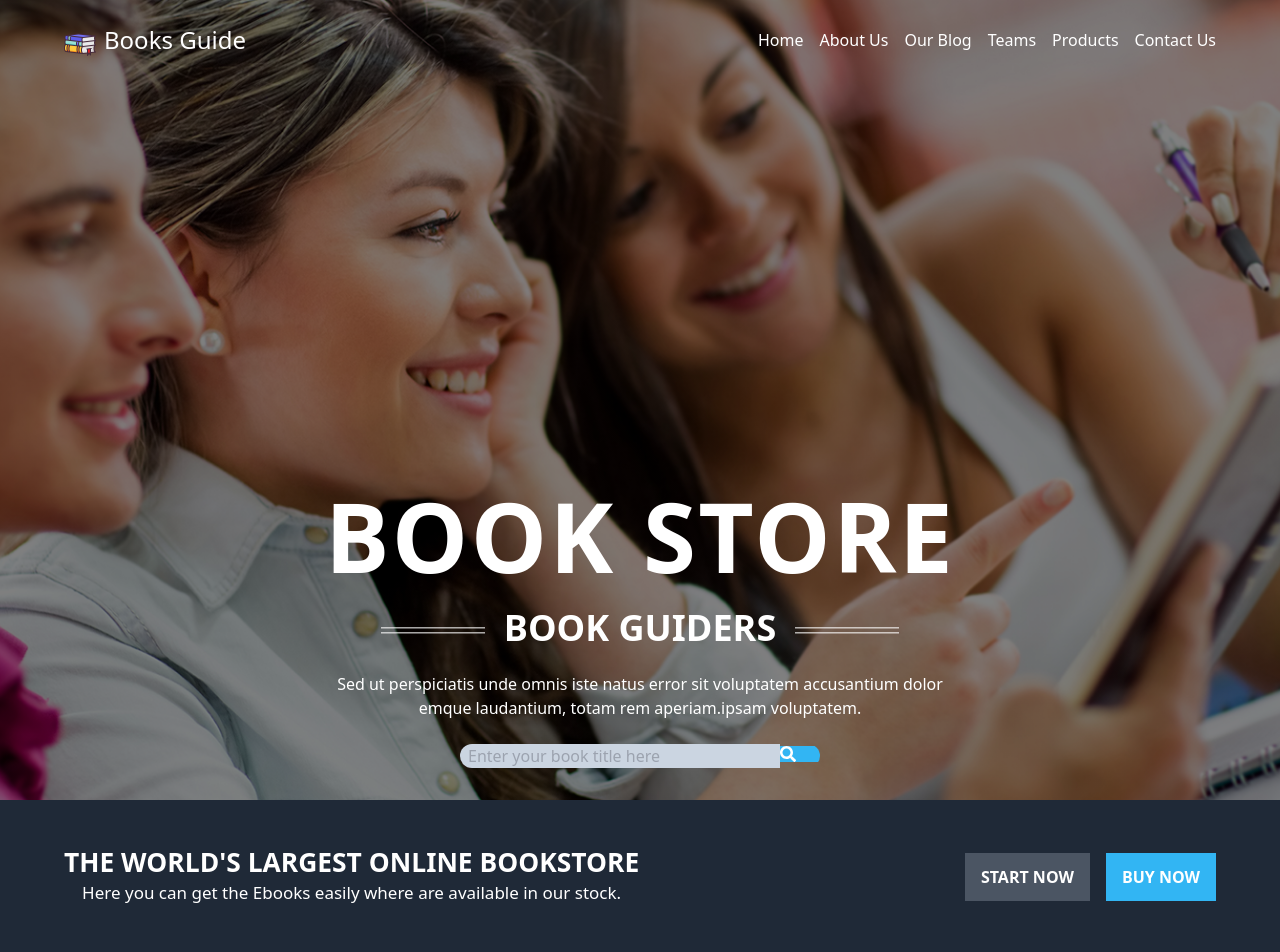
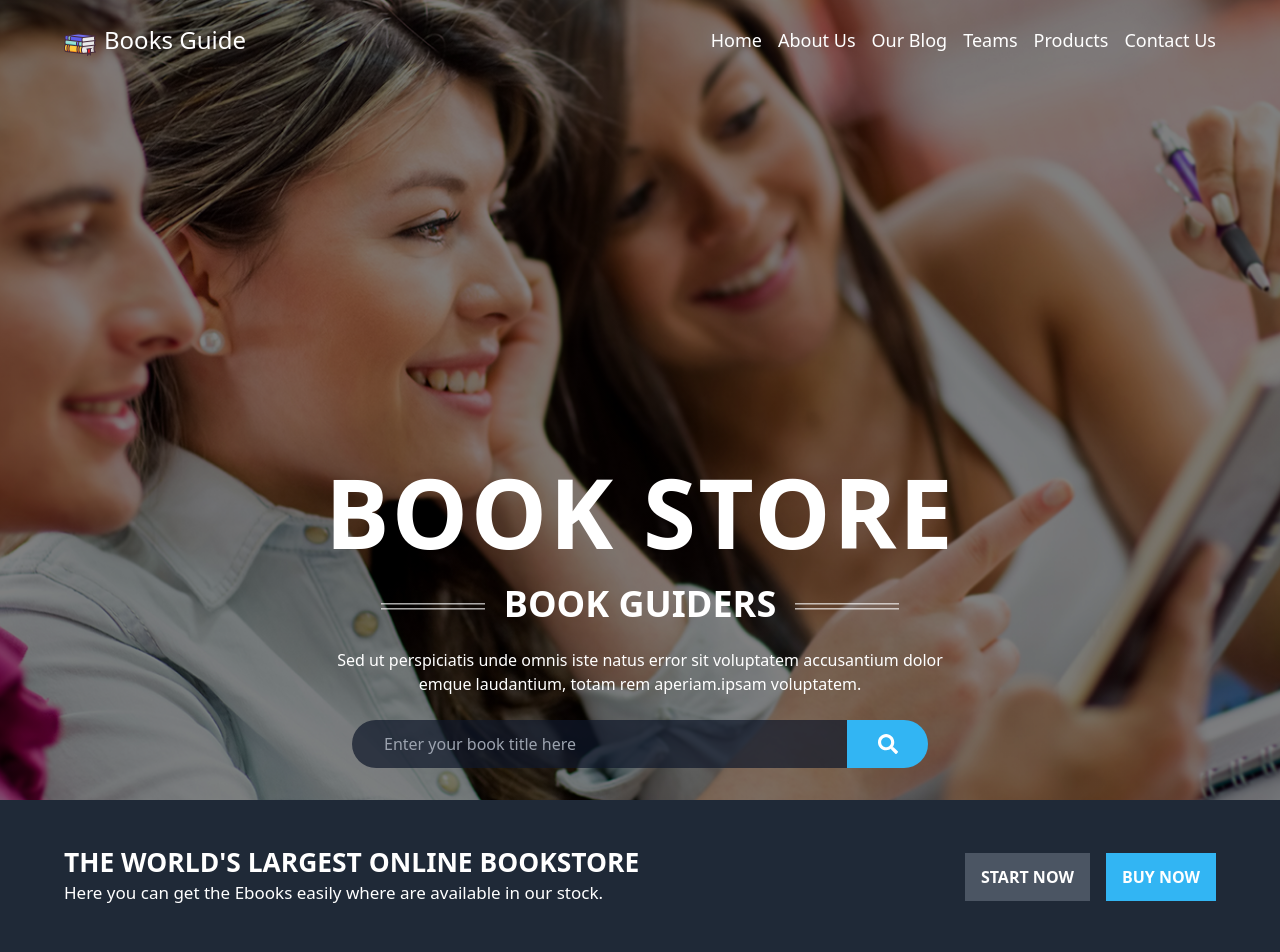
Before and after one commit to emmanuel-cruz-dev/literarium, a React (Vite) app: page / in a window 1280 px wide. Shown: the top 952 px of the page. Built offline with nearby package versions, Linux system fonts and the light colour scheme.

Commit message:
input styles

```diff
--- a/src/components/Banner.tsx
+++ b/src/components/Banner.tsx
@@ -1,7 +1,7 @@
 const Banner = () => {
   return (
     <article
-      className="banner flex flex-col gap-4 lg:flex-row items-center justify-between text-center py-12 px-3 lg:px-16 bg-gray-800 text-white"
+      className="banner flex flex-col gap-4 lg:flex-row items-center justify-between text-center lg:text-left py-12 px-3 lg:px-16 bg-gray-800 text-white"
       id="banner"
     >
       <div className="flex flex-col gap-1">
--- a/src/components/Header.tsx
+++ b/src/components/Header.tsx
@@ -15,7 +15,7 @@ const Header = () => {
             Books Guide
           </a>
         </div>
-        <ul className="gap-4 hidden md:flex">
+        <ul className="gap-4 hidden md:flex text-lg">
           <li>
             <a href="/">Home</a>
           </li>
--- a/src/components/Hero.tsx
+++ b/src/components/Hero.tsx
@@ -19,14 +19,14 @@ const Hero = () => {
           accusantium dolor emque laudantium, totam rem aperiam.ipsam
           voluptatem.
         </p>
-        <div className="rounded-xl overflow-hidden">
+        <div className="rounded-full overflow-hidden flex justify-between items-center w-[36rem] h-12">
           <input
-            className="bg-slate-300 text-white w-80 px-2"
+            className="bg-slate-900/70 w-[86%] h-full px-8"
             type="text"
             placeholder="Enter your book title here"
           />
-          <button className="background-accent__item w-10">
-            <FaSearch className="text-white h-full" />
+          <button className="w-[14%] flex justify-center items-center h-full background-accent__item">
+            <FaSearch className="text-white text-xl" />
           </button>
         </div>
       </div>
```
